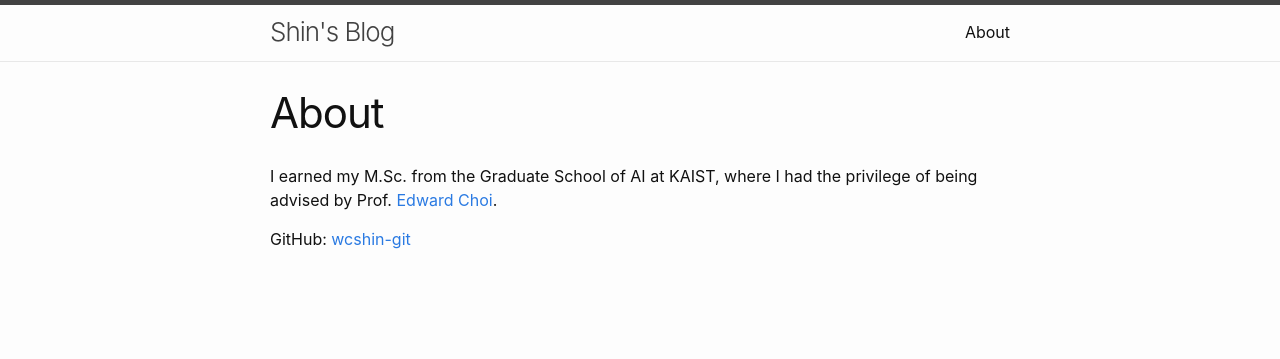
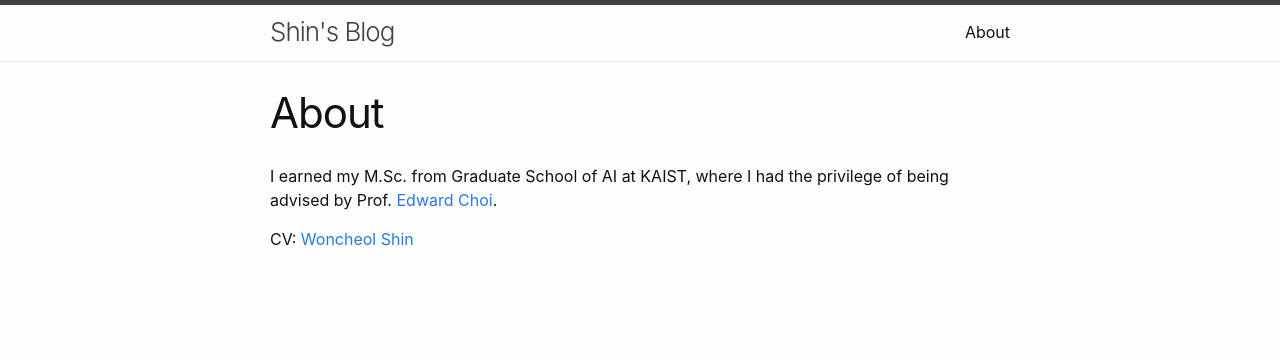
Before and after one commit to wcshin-git/wcshin-git.github.io, a Jekyll site: the page built from about.md, in a window 1280 px wide. Shown: the top 359 px of the page. Built offline with Jekyll 4.4.1, drawn with Linux system fonts in a browser that asks for light colours.

Commit message:
Update about.md

```diff
--- a/about.md
+++ b/about.md
@@ -4,9 +4,9 @@ title: About
 permalink: /about/
 ---
 
-I earned my M.Sc. from the Graduate School of AI at KAIST, where I had the privilege of being advised by Prof. [Edward Choi](https://mp2893.com/).
+I earned my M.Sc. from Graduate School of AI at KAIST, where I had the privilege of being advised by Prof. [Edward Choi](https://mp2893.com/).
 
-GitHub:
-[wcshin-git][github]
 
-[github]: https://github.com/wcshin-git
+CV: [Woncheol Shin][cv]
+
+[cv]: https://pentagonal-course-1a0.notion.site/Woncheol-Shin-e8642801902541da958bfe98025d4643?pvs=4
```
